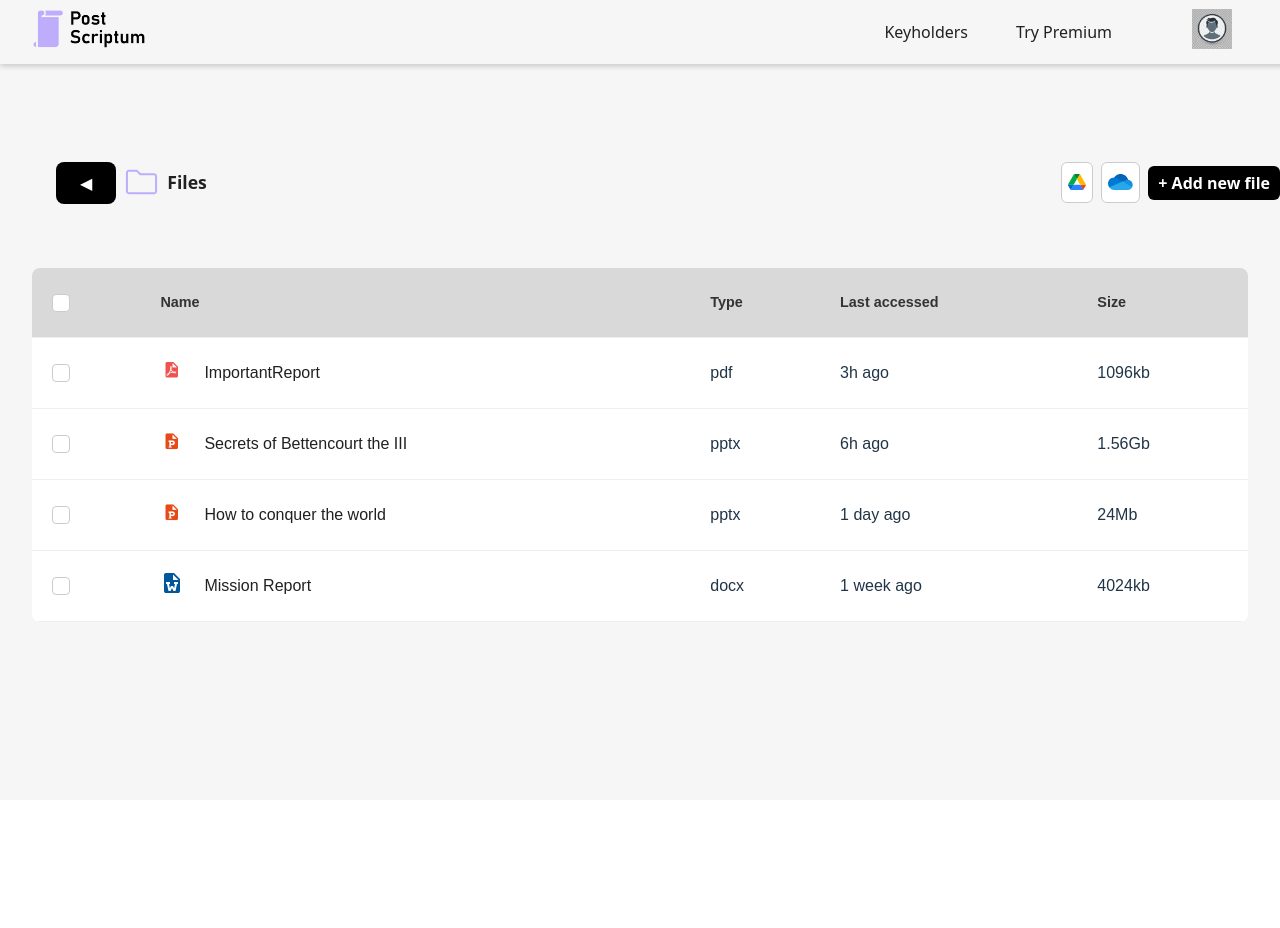
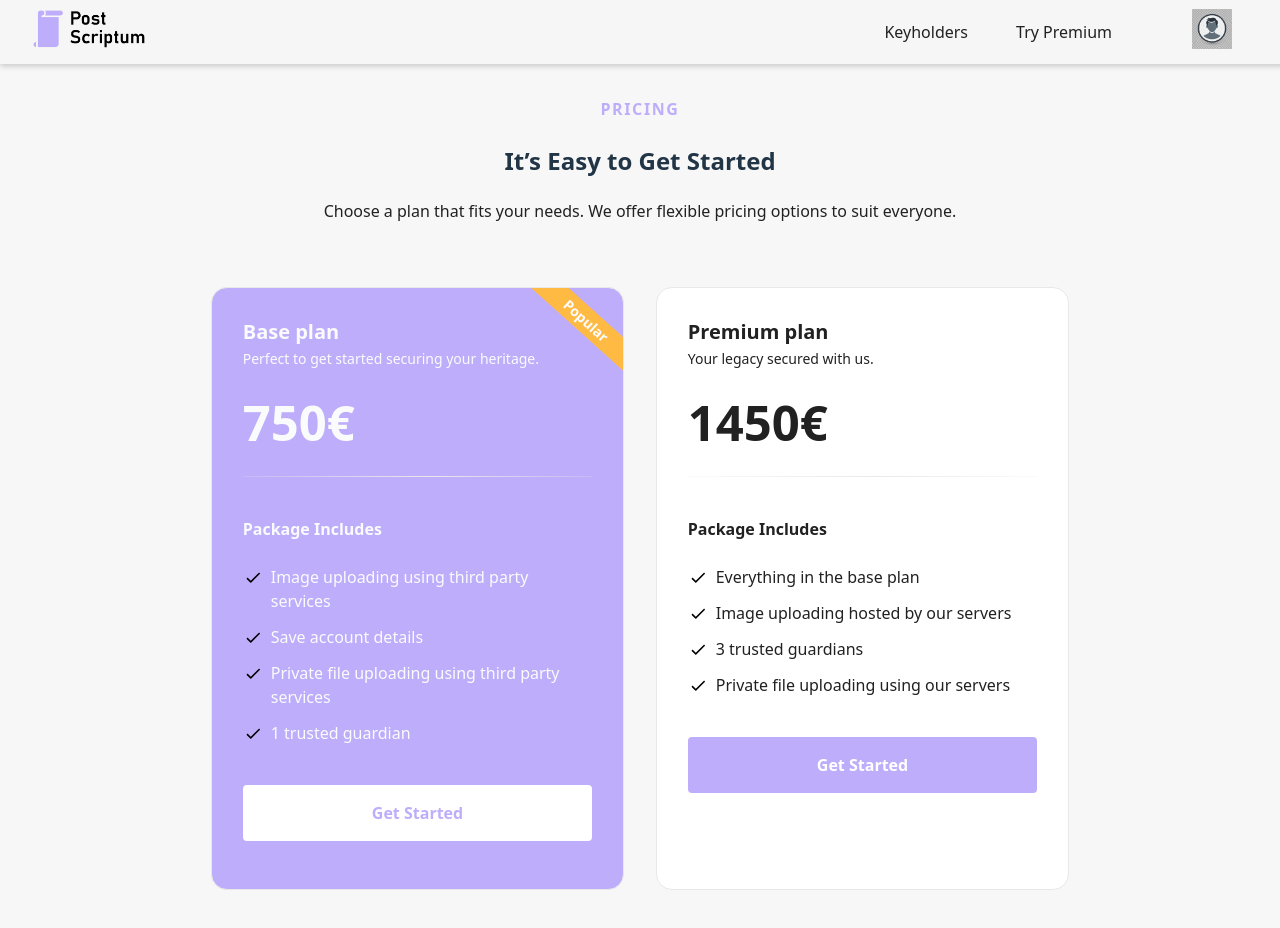
Before and after one commit to puctw/PostScriptum, a React (Vite) app: page /premium in a window 1280 px wide. Shown: the top 928 px of the page. Before the commit the page ends 800 px from the top, so only its background shows below. Built offline with nearby package versions, Linux system fonts and the light colour scheme.

Commit message:
keyholder

```diff
--- a/src/app/Keyholders.jsx
+++ b/src/app/Keyholders.jsx
@@ -1,49 +1,35 @@
 import { useState } from 'react';
-import '../styles/files.css';
+import '../styles/keyholders.css';
 import Header from '../components/Header_user';
-import pdf from "../assets/pdf.png";
-import ppt from "../assets/ppt.png";
-import word from "../assets/word.svg";
-import drive from "../assets/drive.svg";
-import onedrive from "../assets/onedrive.svg";
 import folder from "../assets/folder2.svg";
+import family from "../assets/family.svg";
+import clock from "../assets/clock.svg";
 
 export default function Keyholders() {
-  const files = [
-    { name: 'ImportantReport', type: 'pdf', accessed: '3h ago', size: '1096kb' },
-    { name: 'Secrets of Bettencourt the III', type: 'pptx', accessed: '6h ago', size: '1.56Gb' },
-    { name: 'How to conquer the world', type: 'pptx', accessed: '1 day ago', size: '24Mb' },
-    { name: 'Mission Report', type: 'docx', accessed: '1 week ago', size: '4024kb' },
+  const guardians = [
+    { name: 'Mariana Silva', email: 'mariana.silva84@hotmail.com', permissions: 'Gallery, Files, Accounts' },
+    { name: 'Tiago Rodrigues', email: 'tiago.rodrigues@mail.com', permissions: 'Gallery, Files' },
   ];
 
-  // Track which checkboxes are checked
-  const [checkedItems, setCheckedItems] = useState(Array(files.length).fill(false));
-  const allChecked = checkedItems.every(Boolean);
+  const pendingInvites = [
+    'joanadoe@mail.com',
+    'miguel.angelo@gmail.com',
+    'ricardo.santos@outlook.com'
+  ];
 
-  const toggleAll = () => {
-    setCheckedItems(Array(files.length).fill(!allChecked));
+  const [checkedGuardians, setCheckedGuardians] = useState(Array(guardians.length).fill(false));
+  const [checkedInvites, setCheckedInvites] = useState(Array(pendingInvites.length).fill(false));
+
+  const toggleGuardian = index => {
+    const updated = [...checkedGuardians];
+    updated[index] = !updated[index];
+    setCheckedGuardians(updated);
   };
 
-  const toggleOne = (index) => {
-    const updated = [...checkedItems];
+  const toggleInvite = index => {
+    const updated = [...checkedInvites];
     updated[index] = !updated[index];
-    setCheckedItems(updated);
-  };
-
-  const getFileIcon = (fileType) => {
-    switch (fileType) {
-      case 'pdf':
-        return <img src={pdf} alt="PDF Icon" />;
-      case 'pptx':
-        return <img src={ppt} alt="PPT Icon" />;
-      case 'docx':
-        return <img src={word} alt="Word Icon" />;
-      case 'png':
-      case 'jpg':
-        return '🖼️';
-      default:
-        return '📁';
-    }
+    setCheckedInvites(updated);
   };
 
   return (
@@ -55,62 +41,73 @@ export default function Keyholders() {
             ◀
           </button>
           <img src={folder} alt="Folder Icon" className="folder-icon" />
-        <span className="files-label">Files</span>
+          <span className="files-label">Guardians</span>
+        </div>
       </div>
 
-      <div className="toolbar-right">
-      <button className="cloud-button">
-        <img src={drive} alt="Google Drive" className="cloud-icon" />
-      </button>
-      <button className="cloud-button">
-        <img src={onedrive} alt="OneDrive" className="cloud-icon" />
-      </button>
-
-        <button className="add-button">+ Add new file</button>
+      <div className="guardians-container">
+      <div className="guardians-section">
+        <div className="section-header">
+          <img src={family} alt="Guardians Icon" className="section-icon" />
+          <h2>Guardians</h2>
         </div>
-    </div>
-      <div className="files-page">
           <table className="file-table">
             <thead>
               <tr>
-              <th>
-                <input
-                  type="checkbox"
-                  checked={allChecked}
-                  onChange={toggleAll}
-                  title="Select All"
-                />
-              </th>
+                <th></th>
                 <th>Name</th>
-              <th>Type</th>
-              <th>Last accessed</th>
-              <th>Size</th>
+                <th>Email</th>
+                <th>Permissions</th>
               </tr>
             </thead>
             <tbody>
-            {files.map((file, index) => (
+              {guardians.map((g, index) => (
                 <tr key={index}>
                   <td>
                     <input
                       type="checkbox"
-                    checked={checkedItems[index]}
-                    onChange={() => toggleOne(index)}
+                      checked={checkedGuardians[index]}
+                      onChange={() => toggleGuardian(index)}
                     />
                   </td>
-                <td>
-                <div className="file-name-cell">
-                  <span className="file-icon">{getFileIcon(file.type)}</span>
-                  <span className="file-name-text">{file.name}</span>
-                </div>
-                </td>
-                <td>{file.type}</td>
-                <td>{file.accessed}</td>
-                <td>{file.size}</td>
+                  <td>{g.name}</td>
+                  <td>{g.email}</td>
+                  <td>{g.permissions}</td>
                 </tr>
               ))}
             </tbody>
           </table>
         </div>
+
+        <div className="pending-section">
+          <div className="section-header">
+            <img src={clock} alt="Pending Invites Icon" className="section-icon" />
+            <h2>Pending Invites</h2>
+          </div>
+          <table className="file-table">
+            <thead>
+              <tr>
+                <th></th>
+                <th>Email</th>
+              </tr>
+            </thead>
+            <tbody>
+              {pendingInvites.map((email, index) => (
+                <tr key={index}>
+                  <td>
+                    <input
+                      type="checkbox"
+                      checked={checkedInvites[index]}
+                      onChange={() => toggleInvite(index)}
+                    />
+                  </td>
+                  <td>{email}</td>
+                </tr>
+              ))}
+            </tbody>
+          </table>
+        </div>
+      </div>
     </>
   );
 }
--- a/src/app/Premium.jsx
+++ b/src/app/Premium.jsx
@@ -1,116 +1,65 @@
 import { useState } from 'react';
-import '../styles/files.css';
+import '../styles/App.css'; // make sure to update to your actual styles
 import Header from '../components/Header_user';
-import pdf from "../assets/pdf.png";
-import ppt from "../assets/ppt.png";
-import word from "../assets/word.svg";
-import drive from "../assets/drive.svg";
-import onedrive from "../assets/onedrive.svg";
-import folder from "../assets/folder2.svg";
+import family from "../assets/family.svg";
+import clock from "../assets/clock.svg";
+import sbs from "../assets/sbs.jpg"; // assuming this is the correct import
+import check from "../assets/check.svg";
 
 export default function Premium() {
-  const files = [
-    { name: 'ImportantReport', type: 'pdf', accessed: '3h ago', size: '1096kb' },
-    { name: 'Secrets of Bettencourt the III', type: 'pptx', accessed: '6h ago', size: '1.56Gb' },
-    { name: 'How to conquer the world', type: 'pptx', accessed: '1 day ago', size: '24Mb' },
-    { name: 'Mission Report', type: 'docx', accessed: '1 week ago', size: '4024kb' },
-  ];
-
-  // Track which checkboxes are checked
-  const [checkedItems, setCheckedItems] = useState(Array(files.length).fill(false));
-  const allChecked = checkedItems.every(Boolean);
-
-  const toggleAll = () => {
-    setCheckedItems(Array(files.length).fill(!allChecked));
-  };
-
-  const toggleOne = (index) => {
-    const updated = [...checkedItems];
-    updated[index] = !updated[index];
-    setCheckedItems(updated);
-  };
-
-  const getFileIcon = (fileType) => {
-    switch (fileType) {
-      case 'pdf':
-        return <img src={pdf} alt="PDF Icon" />;
-      case 'pptx':
-        return <img src={ppt} alt="PPT Icon" />;
-      case 'docx':
-        return <img src={word} alt="Word Icon" />;
-      case 'png':
-      case 'jpg':
-        return '🖼️';
-      default:
-        return '📁';
-    }
+  const [activeIndex, setActiveIndex] = useState(null);
+  const toggleFAQ = (index) => {
+    setActiveIndex(activeIndex === index ? null : index);
   };
 
   return (
     <>
       <Header />
-      <div className="file-toolbar">
-      <div className="toolbar-left">
-        <button className="back-button" onClick={() => window.location.href = '/dashboard'}>
-          ◀
-        </button>
-        <img src={folder} alt="Folder Icon" className="folder-icon" />
-        <span className="files-label">Files</span>
-      </div>
+      <section id="pricing">
+  <div className="container">
+    <div className="content">
+      <span className="topper">Pricing</span>
+      <h2 className="title">It’s Easy to Get Started</h2>
+      <p className="text">
+        Choose a plan that fits your needs. We offer flexible pricing options to suit everyone.
+      </p>
+    </div>
+    <ul className="card-group">
+      <li className="item popular">
+        <h3 className="h3">Base plan</h3>
+        <p className="item-text">Perfect to get started securing your heritage.</p>
+        <div className="option-group">
+          <span className="price">750€</span>
+        </div>
+        <span className="included">Package Includes</span>
+        <ul className="ul">
+          <li className="li"><img className="li-img" src={check} alt="" width="20" height="20" /> Image uploading using third party services</li>
+          <li className="li"><img className="li-img" src={check} alt="" width="20" height="20" /> Save account details</li>
+          <li className="li"><img className="li-img" src={check} alt="" width="20" height="20" /> Private file uploading using third party services</li>
+          <li className="li"><img className="li-img" src={check} alt="" width="20" height="20" /> 1 trusted guardian</li>
+        </ul>
+        <a href="/basic.html" className="button-solid">Get Started</a>
+      </li>
 
-      <div className="toolbar-right">
-      <button className="cloud-button">
-        <img src={drive} alt="Google Drive" className="cloud-icon" />
-      </button>
-      <button className="cloud-button">
-        <img src={onedrive} alt="OneDrive" className="cloud-icon" />
-      </button>
+      <li className="item">
+        <h3 className="h3">Premium plan</h3>
+        <p className="item-text">Your legacy secured with us.</p>
+        <div className="option-group">
+          <span className="price">1450€</span>
+        </div>
+        <span className="included">Package Includes</span>
+        <ul className="ul">
+          <li className="li"><img className="li-img" src={check} alt="" width="20" height="20" /> Everything in the base plan</li>
+          <li className="li"><img className="li-img" src={check} alt="" width="20" height="20" /> Image uploading hosted by our servers</li>
+          <li className="li"><img className="li-img" src={check} alt="" width="20" height="20" /> 3 trusted guardians</li>
+          <li className="li"><img className="li-img" src={check} alt="" width="20" height="20" /> Private file uploading using our servers</li>
+        </ul>
+        <a href="/basic.html" className="button-solid">Get Started</a>
+      </li>
+    </ul>
+  </div>
+</section>
 
-        <button className="add-button">+ Add new file</button>
-      </div>
-    </div>
-      <div className="files-page">
-        <table className="file-table">
-          <thead>
-            <tr>
-              <th>
-                <input
-                  type="checkbox"
-                  checked={allChecked}
-                  onChange={toggleAll}
-                  title="Select All"
-                />
-              </th>
-              <th>Name</th>
-              <th>Type</th>
-              <th>Last accessed</th>
-              <th>Size</th>
-            </tr>
-          </thead>
-          <tbody>
-            {files.map((file, index) => (
-              <tr key={index}>
-                <td>
-                  <input
-                    type="checkbox"
-                    checked={checkedItems[index]}
-                    onChange={() => toggleOne(index)}
-                  />
-                </td>
-                <td>
-                <div className="file-name-cell">
-                  <span className="file-icon">{getFileIcon(file.type)}</span>
-                  <span className="file-name-text">{file.name}</span>
-                </div>
-                </td>
-                <td>{file.type}</td>
-                <td>{file.accessed}</td>
-                <td>{file.size}</td>
-              </tr>
-            ))}
-          </tbody>
-        </table>
-      </div>
     </>
   );
 }
--- /dev/null
+++ b/src/styles/keyholders.css
@@ -0,0 +1,46 @@
+.guardians-container {
+    display: flex;
+    justify-content: space-around;
+    align-items: flex-start;
+    margin: 20px;
+    flex-wrap: wrap; /* Optional for responsiveness */
+  }
+
+  .guardians-section,
+  .pending-section {
+    width: 45%; /* Adjust width to control size */
+    background: white;
+    border-radius: 8px;
+    box-shadow: 0 4px 10px rgba(0, 0, 0, 0.05);
+    padding: 20px;
+  }
+
+  .file-table {
+    width: 100%;
+    border-collapse: collapse;
+    margin-top: 10px;
+  }
+
+  .file-table th,
+  .file-table td {
+    text-align: left;
+    padding: 8px 12px;
+    border-bottom: 1px solid #eee;
+  }
+
+  .file-table th {
+    font-weight: bold;
+  }
+
+
+  .section-header {
+  display: flex;
+  align-items: center;
+  gap: 10px;
+  margin-bottom: 10px;
+}
+
+.section-icon {
+  width: 24px;
+  height: 24px;
+}
```
Also changed, not shown: src/assets/clock.svg (added), src/assets/family.svg (added). Lines whose indentation alone changed are shown as unchanged.
